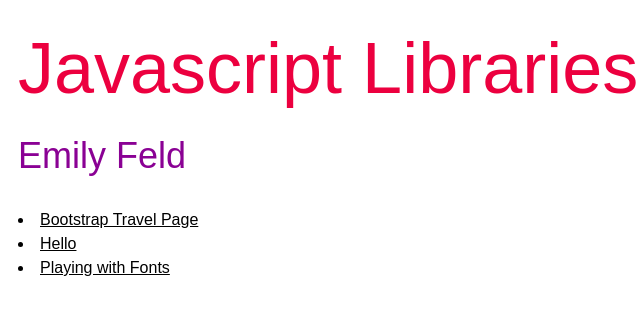
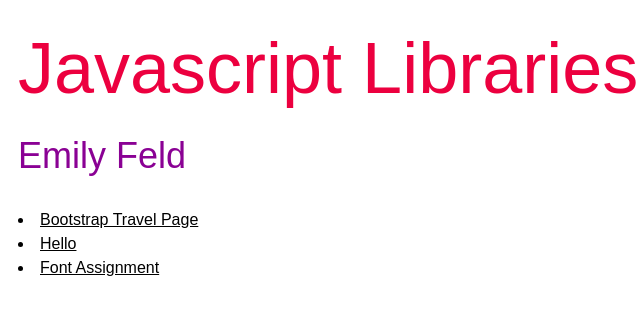
Before and after one commit to efeld2015/javascript-libraries-and-frameworks, a plain HTML site: page index.html in a window 1280 px wide. Shown: the full height of the page, 14-654 px from the left. Drawn offline with nearby package versions, Linux system fonts and the light colour scheme; a web font is replaced by a local one.

Commit message:
renamed link

```diff
--- a/index.html
+++ b/index.html
@@ -26,7 +26,7 @@
           >
         </li>
         <li><a class="underline" href="slideshow.html">Hello</a></li>
-        <li><a class="underline" href="https://efeld2015.github.io/javascript-libraries-and-frameworks/">Playing with Fonts</a></li>
+        <li><a class="underline" href="https://efeld2015.github.io/javascript-libraries-and-frameworks/">Font Assignment</a></li>
       </ul>
     </div>
   </body>
```
